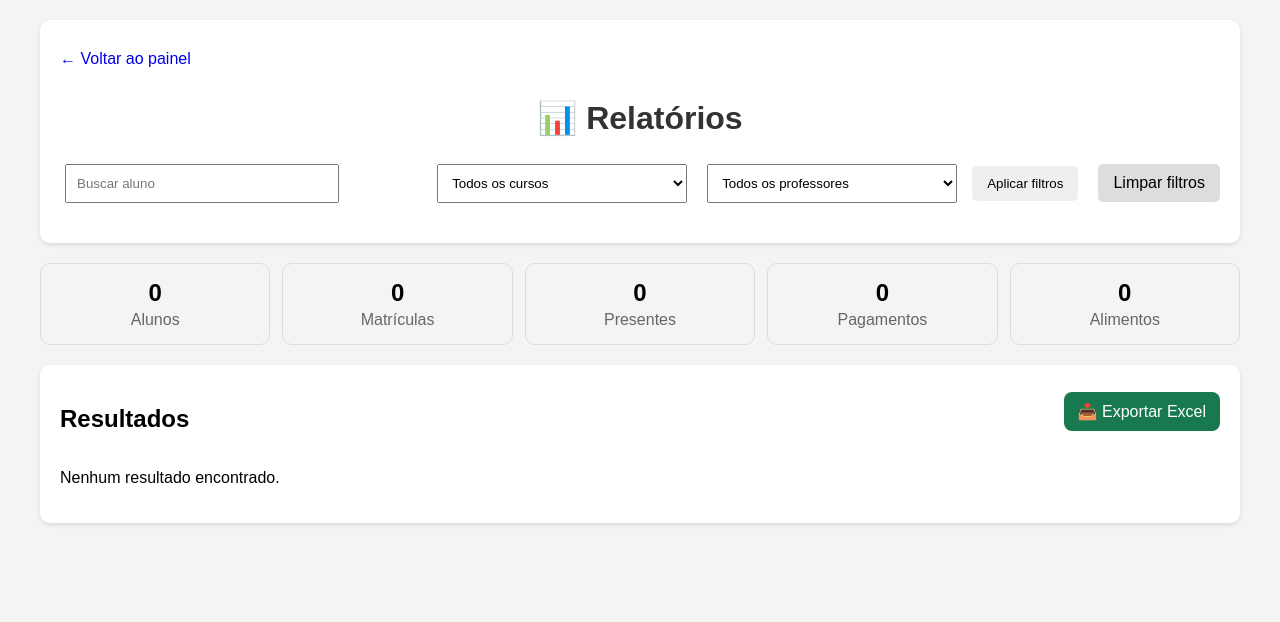
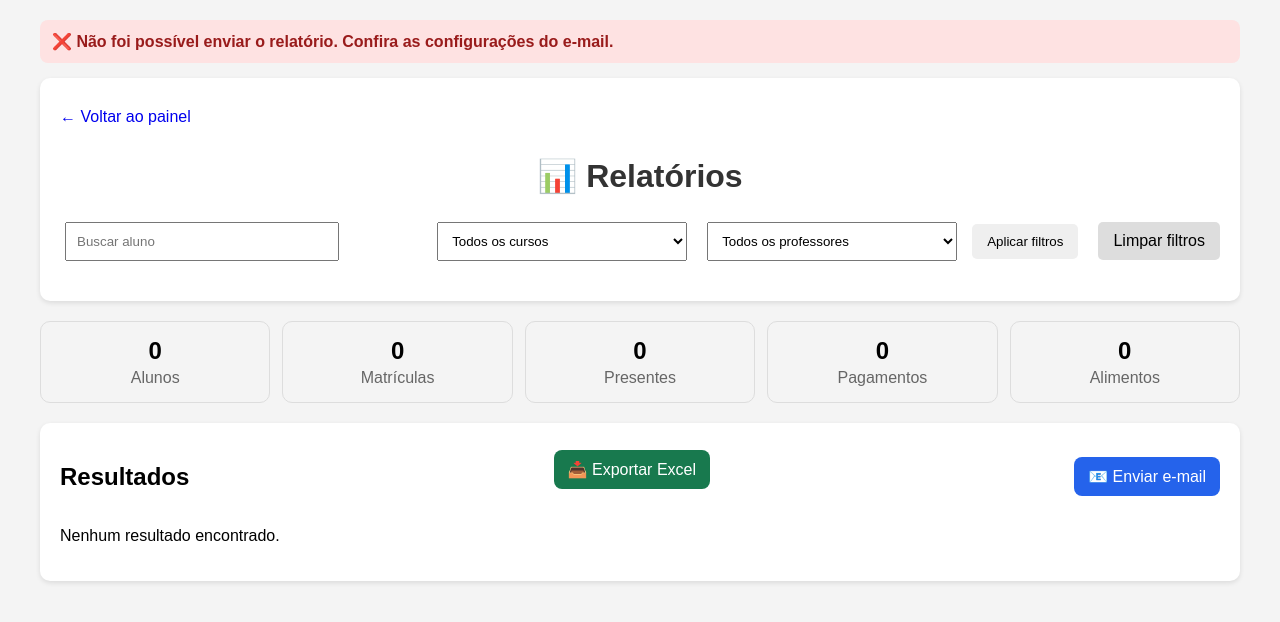
Before and after one commit to MariCampos1/sistema-controle-curso, a Flask app: page /relatorios?curso=&professor=&busca=&erro_envio=1 in a window 1280 px wide. Shown: the top 622 px of the page. Run offline with Flask 3, Linux system fonts and the light colour scheme; some libraries are stand-ins or nearby versions.

Commit message:
Adiciona envio de relatorio por email

```diff
--- a/app.py
+++ b/app.py
@@ -5,8 +5,12 @@ from sqlalchemy.exc import IntegrityError
 from datetime import datetime
 from openpyxl import Workbook
 from io import BytesIO
+from io import BytesIO
+from urllib.parse import urlencode
 import os
 import uuid
+import base64
+import resend
 
 
 app = Flask(__name__)
@@ -605,7 +609,7 @@ def nova_chamada():
 
 
 # --------------------------------------------------
-# EXPORTAR EXCEL
+# EXPORTAR
 # --------------------------------------------------
 
 @app.route("/exportar")
@@ -909,6 +913,10 @@ def pagina_controles():
 
 @app.route("/relatorios")
 def pagina_relatorios():
+
+    enviado = request.args.get("enviado") == "1"
+    erro_envio = request.args.get("erro_envio") == "1"
+
     curso_filtro = request.args.get("curso", "").strip()
     professor_filtro = request.args.get("professor", "").strip()
     busca = request.args.get("busca", "").strip()
@@ -993,7 +1001,9 @@ def pagina_relatorios():
         total_matriculas=total_matriculas,
         total_presentes=total_presentes,
         total_pagamentos=total_pagamentos,
-        total_alimentos=total_alimentos
+        total_alimentos=total_alimentos,
+        enviado=enviado,
+        erro_envio=erro_envio
     )
 
 @app.route("/chamada/presenca/<id_matricula>")
@@ -1129,6 +1139,167 @@ def exportar_relatorio():
         )
     )
 
+@app.route("/relatorios/enviar")
+def enviar_relatorio_email():
+    curso_filtro = request.args.get(
+        "curso",
+        ""
+    ).strip()
+
+    professor_filtro = request.args.get(
+        "professor",
+        ""
+    ).strip()
+
+    busca = request.args.get(
+        "busca",
+        ""
+    ).strip()
+
+    consulta = (
+        db.session.query(Matricula)
+        .join(Estudante)
+    )
+
+    if curso_filtro:
+        consulta = consulta.filter(
+            func.lower(Matricula.curso)
+            == curso_filtro.lower()
+        )
+
+    if professor_filtro:
+        consulta = consulta.filter(
+            func.lower(Matricula.professor)
+            == professor_filtro.lower()
+        )
+
+    if busca:
+        consulta = consulta.filter(
+            Estudante.nome.ilike(f"%{busca}%")
+        )
+
+    matriculas = consulta.order_by(
+        Estudante.nome.asc(),
+        Matricula.curso.asc()
+    ).all()
+
+    # Cria o Excel
+    wb = Workbook()
+    ws = wb.active
+    ws.title = "Relatório"
+
+    ws.append([
+        "Aluno",
+        "Curso",
+        "Professor",
+        "Presença",
+        "Data da Presença",
+        "Pagamento",
+        "Alimento"
+    ])
+
+    for matricula in matriculas:
+        ws.append([
+            matricula.estudante.nome,
+            matricula.curso,
+            matricula.professor,
+            (
+                "Presente"
+                if matricula.presente
+                else "Ausente"
+            ),
+            matricula.data_presenca,
+            (
+                "Pago"
+                if matricula.pagamento
+                else "Pendente"
+            ),
+            (
+                "Entregue"
+                if matricula.alimento
+                else "Pendente"
+            )
+        ])
+
+    arquivo = BytesIO()
+    wb.save(arquivo)
+    arquivo.seek(0)
+
+    arquivo_base64 = base64.b64encode(
+        arquivo.getvalue()
+    ).decode("utf-8")
+
+    api_key = os.environ.get("RESEND_API_KEY")
+    email_secretaria = os.environ.get(
+        "EMAIL_SECRETARIA"
+    )
+    email_remetente = os.environ.get(
+        "EMAIL_REMETENTE"
+    )
+
+    filtros_retorno = {
+        "curso": curso_filtro,
+        "professor": professor_filtro,
+        "busca": busca
+    }
+
+    if (
+        not api_key
+        or not email_secretaria
+        or not email_remetente
+    ):
+        filtros_retorno["erro_envio"] = "1"
+
+        return redirect(
+            "/relatorios?"
+            + urlencode(filtros_retorno)
+        )
+
+    resend.api_key = api_key
+
+    descricao_filtro = curso_filtro or "Todos os cursos"
+
+    try:
+        params: resend.Emails.SendParams = {
+            "from": email_remetente,
+            "to": [email_secretaria],
+            "subject": (
+                f"Relatório de alunos — "
+                f"{descricao_filtro}"
+            ),
+            "html": (
+                "<h2>Relatório do sistema de cursos</h2>"
+                f"<p>Curso: {descricao_filtro}</p>"
+                f"<p>Total de matrículas: "
+                f"{len(matriculas)}</p>"
+                "<p>O relatório está anexado "
+                "a este e-mail.</p>"
+            ),
+            "attachments": [
+                {
+                    "content": arquivo_base64,
+                    "filename": "relatorio_alunos.xlsx"
+                }
+            ]
+        }
+
+        resend.Emails.send(params)
+
+        filtros_retorno["enviado"] = "1"
+
+    except Exception as erro:
+        print(
+            "Erro ao enviar relatório:",
+            erro
+        )
+
+        filtros_retorno["erro_envio"] = "1"
+
+    return redirect(
+        "/relatorios?"
+        + urlencode(filtros_retorno)
+    )
+
 # --------------------------------------------------
 # RODAR SERVIDOR
 # --------------------------------------------------
--- a/requirements.txt
+++ b/requirements.txt
@@ -3,3 +3,4 @@ flask-sqlalchemy
 psycopg2-binary
 openpyxl
 gunicorn
+resend
--- a/static/style.css
+++ b/static/style.css
@@ -576,3 +576,35 @@ td {
         grid-template-columns: 1fr;
     }
 }
+
+.btn-enviar-email {
+    display: inline-block;
+    padding: 10px 14px;
+    border-radius: 8px;
+    text-decoration: none;
+    background: #2563eb;
+    color: white;
+    text-align: center;
+}
+
+.btn-enviar-email:hover {
+    opacity: 0.9;
+}
+
+.mensagem-sucesso {
+    margin: 15px 0;
+    padding: 12px;
+    border-radius: 8px;
+    background: #dcfce7;
+    color: #166534;
+    font-weight: bold;
+}
+
+.mensagem-erro {
+    margin: 15px 0;
+    padding: 12px;
+    border-radius: 8px;
+    background: #fee2e2;
+    color: #991b1b;
+    font-weight: bold;
+}
--- a/templates/index.html
+++ b/templates/index.html
@@ -126,9 +126,6 @@
             <thead>
                 <tr>
                     <th>Nome</th>
-                    <th>Presença</th>
-                    <th>Pagamento</th>
-                    <th>Alimento</th>
                     <th>Ações</th>
                 </tr>
             </thead>
--- a/templates/relatorios.html
+++ b/templates/relatorios.html
@@ -17,6 +17,23 @@
 <body>
 
 <div class="container">
+
+    {% if enviado %}
+
+    <div class="mensagem-sucesso">
+        ✅ Relatório enviado para a secretaria.
+    </div>
+
+    {% endif %}
+
+    {% if erro_envio %}
+
+    <div class="mensagem-erro">
+        ❌ Não foi possível enviar o relatório.
+        Confira as configurações do e-mail.
+    </div>
+
+    {% endif %}
 
     <div class="card">
 
@@ -136,6 +153,20 @@
 
             </a>
 
+            <a
+                href="{{ url_for(
+                'enviar_relatorio_email',
+                curso=curso_filtro,
+                professor=professor_filtro,
+                busca=busca
+            ) }}"
+            class="btn-enviar-email"
+            onclick="this.innerHTML='⏳ Enviando...';">
+
+            📧 Enviar e-mail
+
+</a>
+
         </div>
 
         {% if matriculas %}
```
